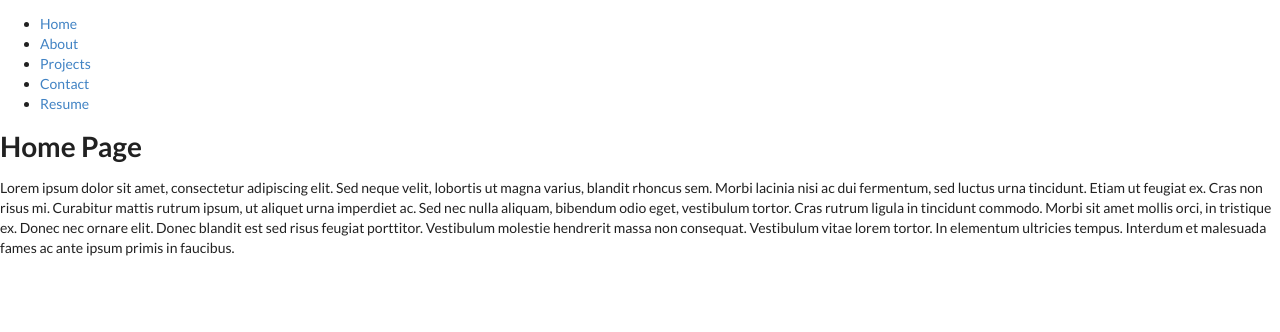
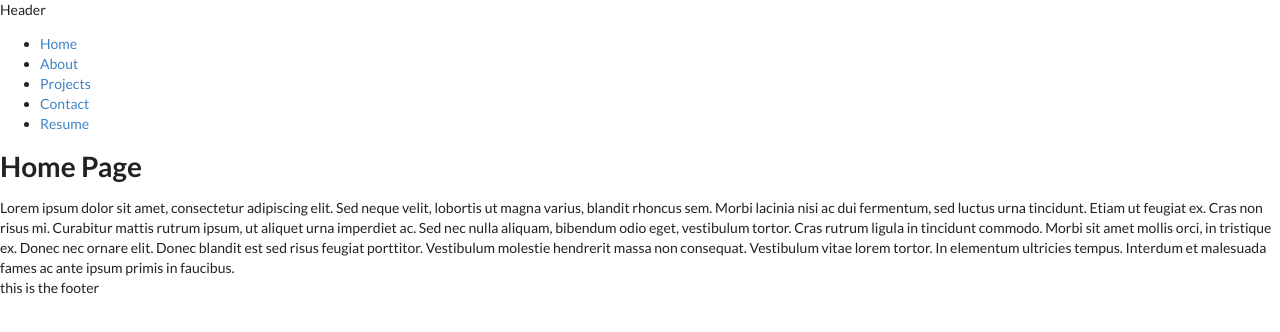
Before and after one commit to erinsawyer504/react-portfolio, a React (Create React App) app in the folder react-portfolio/: page / in a window 1280 px wide. Shown: the top 332 px of the page. Built offline with nearby package versions, Linux system fonts and the light colour scheme.

Commit message:
Added the header and footer to portfolio component

```diff
--- a/react-portfolio/src/components/Footer.js
+++ b/react-portfolio/src/components/Footer.js
@@ -3,6 +3,7 @@ import React from 'react';
 function Footer() {
     return (
     <div className="page-footer" id="footer">
+        <p>this is the footer</p>
         {/* include links to github & linkedin */}
     </div>
     )
--- a/react-portfolio/src/components/Header.js
+++ b/react-portfolio/src/components/Header.js
@@ -0,0 +1,14 @@
+import React from 'react';
+
+
+export default function Header() {
+    return(
+    <section className="header">
+    <div>
+        <p>
+            Header
+        </p>
+
+    </div>
+    </section>
+)}
--- a/react-portfolio/src/components/PortfolioContainer.js
+++ b/react-portfolio/src/components/PortfolioContainer.js
@@ -5,6 +5,8 @@ import About from './pages/About';
 import Projects from './pages/Projects';
 import Contact from './pages/Contact';
 import Resume from './pages/Resume';
+import Header from './Header';
+import Footer from './Footer';
 
 export default function PortfolioContainer() {
   const [currentPage, setCurrentPage] = useState('Home');
@@ -32,10 +34,12 @@ export default function PortfolioContainer() {
 
   return (
     <div>
-      {/* We are passing the currentPage from state and the function to update it */}
-      <NavTabs currentPage={currentPage} handlePageChange={handlePageChange} />
-      {/* Here we are calling the renderPage method which will return a component  */}
-      {renderPage()}
+      <Header />
+      <div className="container">
+        <NavTabs currentPage={currentPage} handlePageChange={handlePageChange} />
+        {renderPage()}
+      </div>
+      <Footer />
     </div>
   );
 }
```
